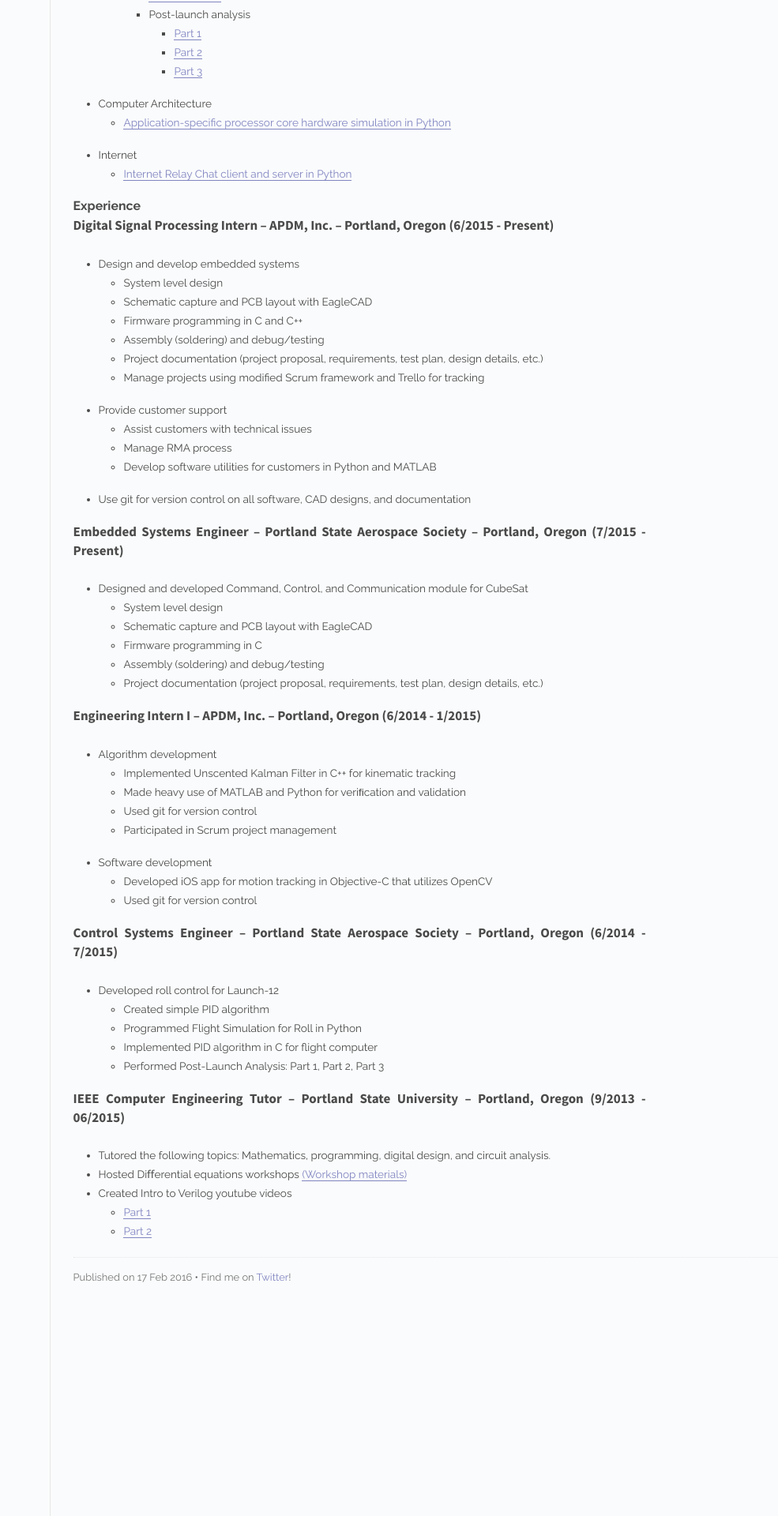
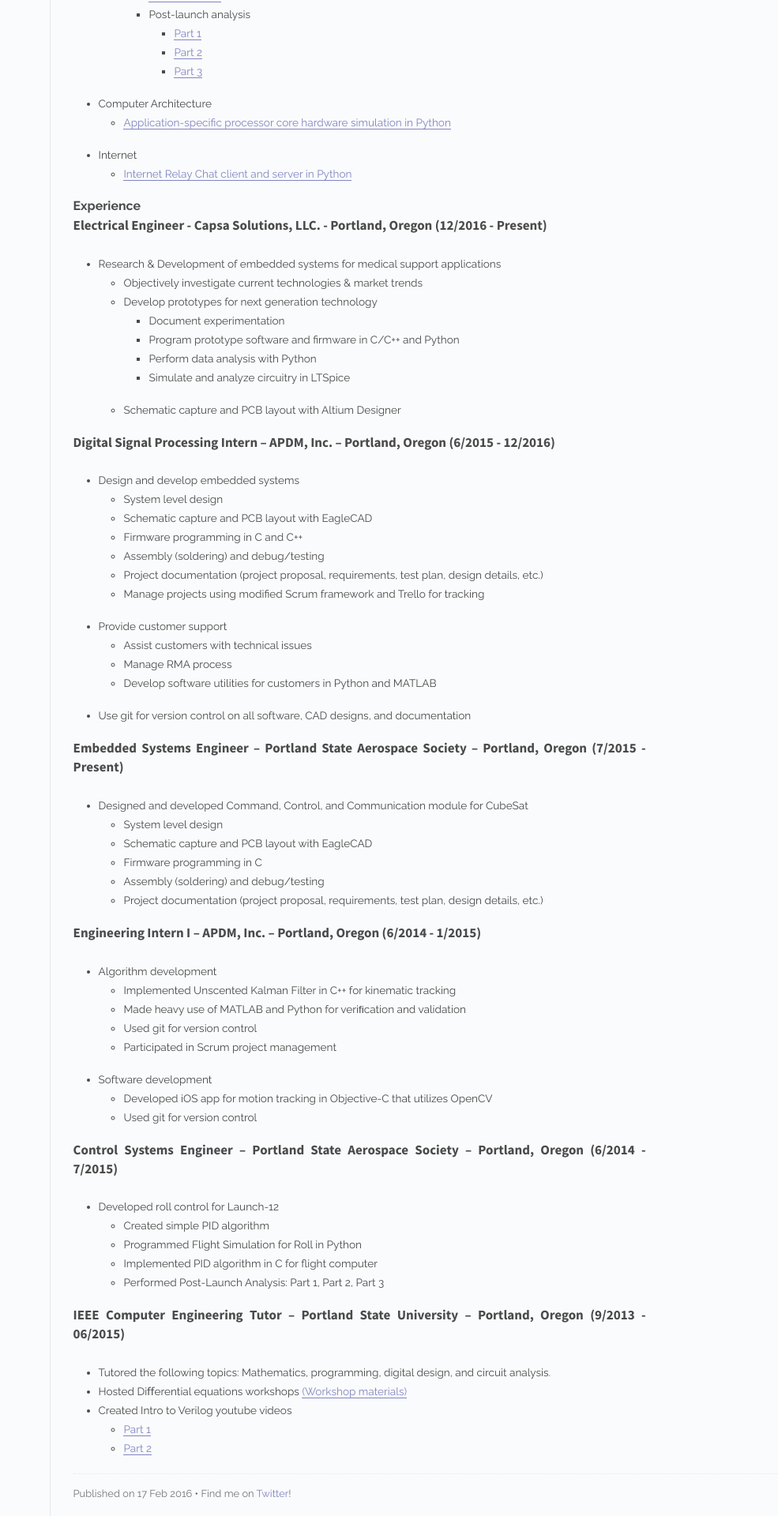
Before and after one commit to wrh2/wrh2.github.io, a Jekyll site: the page built from _posts/2016-02-17-about.md, in a window 1280 px wide. Shown: the part 754-2674 px from the top of the page at 79% size, without its empty margins (295-1280 px from the left). Built offline with Jekyll 4.4.1, drawn with Linux system fonts in a browser that asks for light colours.

Commit message:
updated about section

```diff
--- a/_posts/2016-02-17-about.md
+++ b/_posts/2016-02-17-about.md
@@ -42,7 +42,18 @@
 
 ### Experience
 
-**Digital Signal Processing Intern – APDM, Inc. – Portland, Oregon (6/2015 - Present)**
+**Electrical Engineer - Capsa Solutions, LLC. - Portland, Oregon (12/2016 - Present)**
+
+* Research & Development of embedded systems for medical support applications
+    * Objectively investigate current technologies & market trends
+    * Develop prototypes for next generation technology
+        * Document experimentation
+        * Program prototype software and firmware in C/C++ and Python
+        * Perform data analysis with Python
+        * Simulate and analyze circuitry in LTSpice
+    * Schematic capture and PCB layout with Altium Designer
+
+**Digital Signal Processing Intern – APDM, Inc. – Portland, Oregon (6/2015 - 12/2016)**
 
 * Design and develop embedded systems
     * System level design
```
